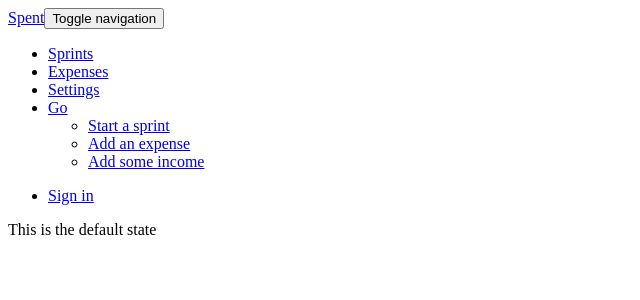
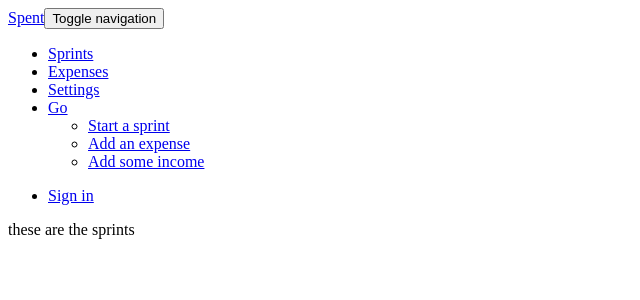
Before and after one commit to mplauman/spent, a React app: page / in a window 1280 px wide. Both pictures are taken after a click on the button "Sprints". Shown: the top 300 px of the page, without its empty margins (0-640 px from the left). Built offline with nearby package versions, Linux system fonts and the light colour scheme; the HTML template or start-up script is replaced by a standard one.

Commit message:
Add components for each of the views

```diff
--- a/src/components/App.js
+++ b/src/components/App.js
@@ -1,21 +1,12 @@
 import React from 'react';
 
-import DefaultState from './DefaultState';
+import Dashboard from './Dashboard';
+import Expenses from './Expenses';
 import MenuBar from './MenuBar';
-import NewState from './NewState';
+import Settings from './Settings';
+import Sprints from './Sprints';
 
 class App extends React.Component {
-  switchToNewState = () => {
-    this.setState({
-      child: <NewState onStateClick={this.switchToDefaultState} />
-    });
-  }
-
-  switchToDefaultState = () => {
-    this.setState({
-      child: <DefaultState onStateClick={this.switchToNewState} />
-    });
-  }
 
   startSprint = () => {
     console.info('start a new sprint');
@@ -44,23 +35,31 @@ class App extends React.Component {
   }
 
   viewDashboard = () => {
-    console.info('home clicked');
+    this.setState({
+      child: <Dashboard />
+    });
   }
 
   viewSprints = () => {
-    console.info('view sprints');
+    this.setState({
+      child: <Sprints />
+    });
   }
 
   viewExpenses = () => {
-    console.info('view expenses');
+    this.setState({
+      child: <Expenses />
+    });
   }
 
   viewSettings = () => {
-    console.info('view settings');
+    this.setState({
+      child: <Settings />
+    });
   }
 
   state = {
-    child: <DefaultState onStateClick={this.switchToNewState} />,
+    child: <Dashboard />,
     loggedIn: false
   };
 
--- /dev/null
+++ b/src/components/Dashboard.js
@@ -0,0 +1,11 @@
+import React from 'react';
+
+const Dashboard = () => {
+  return (
+    <div>
+      this is the dashboard
+    </div>
+  );
+};
+
+export default Dashboard;
--- a/src/components/DefaultState.js
+++ /dev/null
@@ -1,17 +0,0 @@
-import React from 'react';
-import PropTypes from 'prop-types';
-
-class DefaultState extends React.Component {
-  render() {
-    return (
-      <div onClick={this.props.onStateClick}>
-        This is the default state
-      </div>
-    );
-  }
-}
-DefaultState.propTypes = {
-  onStateClick: PropTypes.func.isRequired
-};
-
-export default DefaultState;
--- /dev/null
+++ b/src/components/Expenses.js
@@ -0,0 +1,11 @@
+import React from 'react';
+
+const Expenses = () => {
+  return (
+    <div>
+      these are the expenses
+    </div>
+  );
+};
+
+export default Expenses;
--- a/src/components/NewState.js
+++ /dev/null
@@ -1,17 +0,0 @@
-import React from 'react';
-import PropTypes from 'prop-types';
-
-class NewState extends React.Component {
-  render() {
-    return (
-      <div onClick={this.props.onStateClick}>
-        This is the new state
-      </div>
-    );
-  }
-}
-NewState.propTypes = {
-  onStateClick: PropTypes.func.isRequired
-};
-
-export default NewState;
--- /dev/null
+++ b/src/components/Settings.js
@@ -0,0 +1,11 @@
+import React from 'react';
+
+const Settings = () => {
+  return (
+    <div>
+      these are the settings
+    </div>
+  );
+};
+
+export default Settings;
--- /dev/null
+++ b/src/components/Sprints.js
@@ -0,0 +1,11 @@
+import React from 'react';
+
+const Sprints = () => {
+  return (
+    <div>
+      these are the sprints
+    </div>
+  );
+};
+
+export default Sprints;
```
